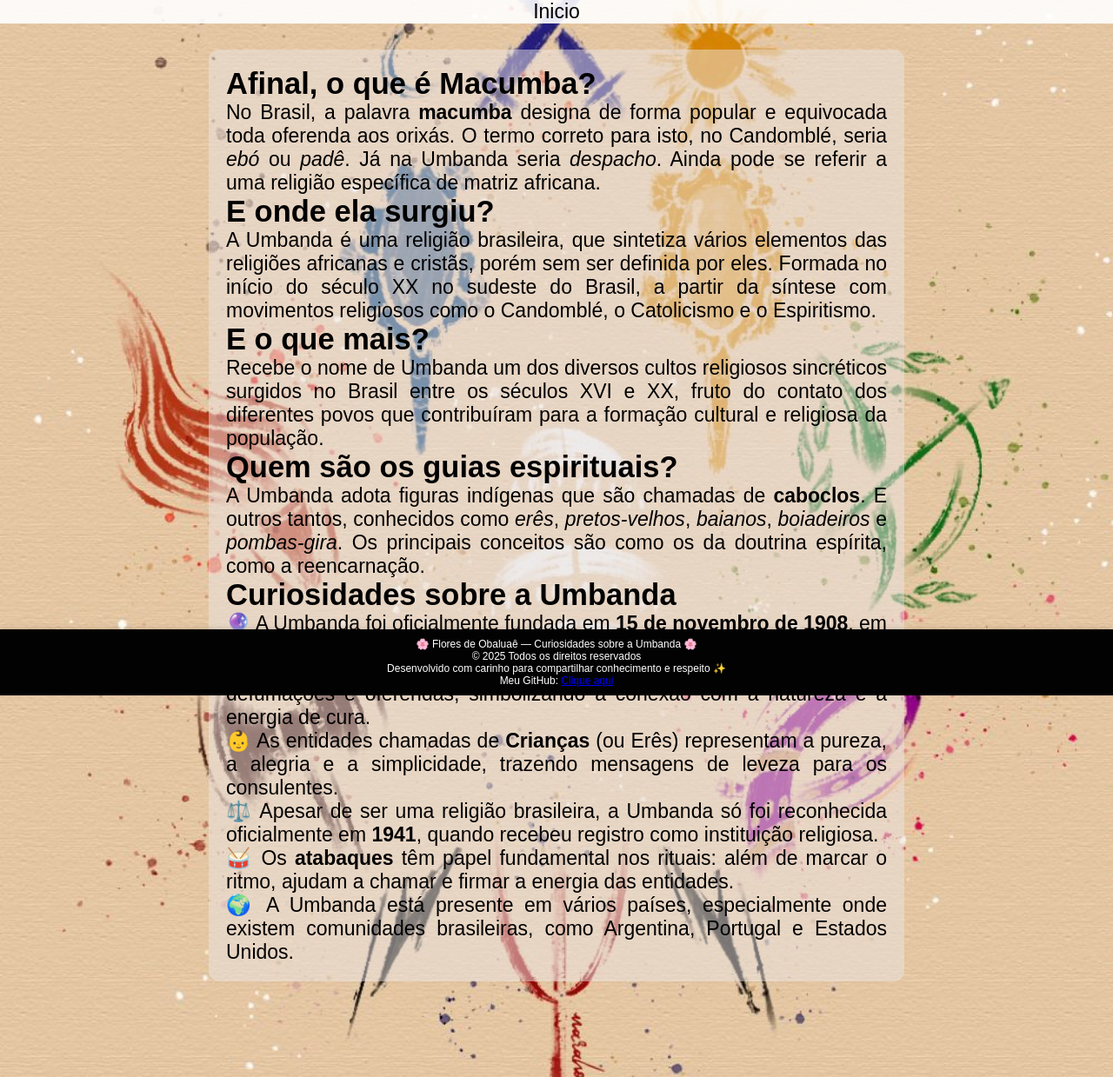
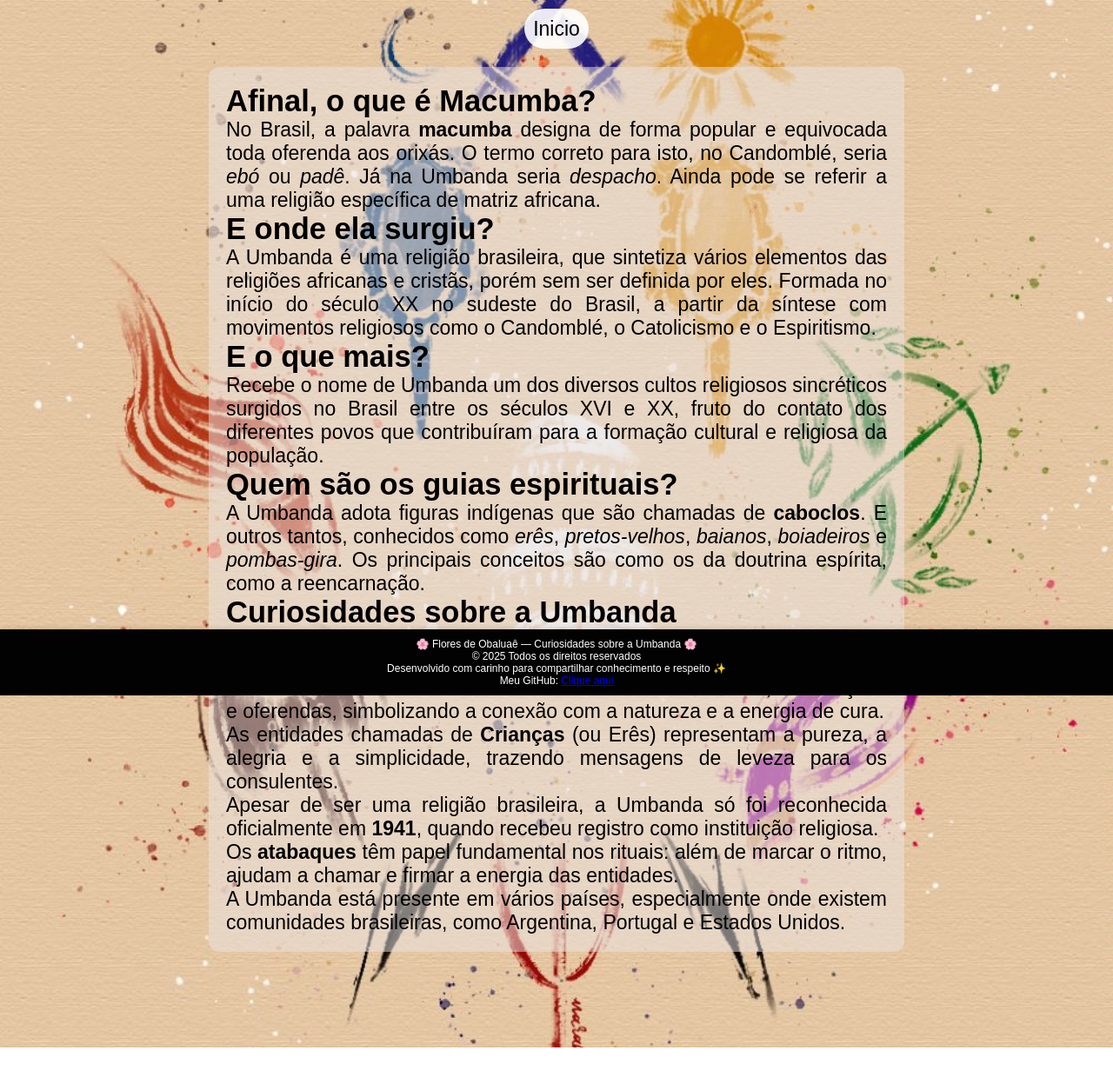
Before and after one commit to barbaranunesprogrammer/floresdeObaluae, a plain HTML site: page curiosidades.html in a window 1280 px wide. Shown: the whole page at 87% size. After the commit the page ends 1205 px from the top, so only its background shows below. Drawn offline with Linux system fonts and the light colour scheme.

Commit message:
upgrads css

```diff
--- a/css/curiosidades.css
+++ b/css/curiosidades.css
@@ -6,16 +6,20 @@
 }
 nav {
     width: 100%;
-    background-color: rgba(255, 255, 255, 0.9);
     position: sticky;
     top: 0;
     z-index: 1000;
+    margin-top: 20px;
 }
 
 
 nav a {
     text-decoration: none !important;
     color: #000;
+    background-color: rgba(255, 255, 255, 0.9);
+    padding: 10px;
+    border-radius: 25px;
+
 }
 
 nav ul {
--- a/css/linhas.css
+++ b/css/linhas.css
@@ -16,6 +16,7 @@ body {
     min-height: 100vh;
     padding-bottom: 120px;
     position: relative;
+    padding-top: 20px;
 }
 
 
@@ -31,10 +32,10 @@ body::before {
 }
 /* Navegação */
 nav{
-    padding: 10px 0;
-    text-align: center;
-    margin-bottom: 30px;
-    text-decoration: none;
+    width: 100%;
+    position: sticky;
+    top: 0;
+    z-index: 1000;
 
 }
 nav a {
--- a/css/orixas.css
+++ b/css/orixas.css
@@ -1,15 +1,11 @@
-/* =====================
-   RESET
-===================== */
+
 * {
   margin: 0;
   padding: 0;
   box-sizing: border-box;
 }
 
-/* =====================
-   BODY
-===================== */
+
 body {
   min-height: 100vh;
   display: flex;
@@ -26,12 +22,10 @@ body {
   background-size: cover;
 }
 
-/* =====================
-   CONTEÚDO PRINCIPAL
-===================== */
+
 .conteudo {
   width: 100%;
-  max-width: 1100px; /* largura do site */
+  max-width: 1100px;
   padding: 30px 20px;
 
   display: flex;
@@ -39,25 +33,32 @@ body {
   align-items: center;
 }
 
-/* =====================
-   NAV
-===================== */
+
 nav {
   width: 100%;
-  text-align: center;
-  margin-bottom: 30px;
+  position: sticky;
+  top: 0;
+  z-index: 1000;
+  margin-top: 20px;
+
+  display: flex;
+  justify-content: center;
 }
 
+
 nav a {
-  text-decoration: none;
-  font-weight: bold;
-  color: #1a237e;
-  font-size: 18px;
+  text-decoration: none !important;
+  color: #000;
+  background-color: rgba(255, 255, 255, 0.9);
+  padding: 10px;
+  border-radius: 25px;
+
+}
+nav a:hover{
+  background-color: #4b5320;
+color:#ffffff;
 }
 
-/* =====================
-   TÍTULOS
-===================== */
 h1 {
   font-size: 36px;
   margin-bottom: 25px;
@@ -76,9 +77,7 @@ h3 {
   text-align: center;
 }
 
-/* =====================
-   PARÁGRAFOS
-===================== */
+
 p {
   width: 100%;
   max-width: 900px;
@@ -93,7 +92,7 @@ p {
   text-align: justify;
 }
 
-/* Destaques */
+
 strong {
   color: #4b2e83;
 }
@@ -105,9 +104,7 @@ em {
   font-style: italic;
 }
 
-/* =====================
-   FOOTER
-===================== */
+
 footer {
     font-size: 12px;
     position: fixed;
@@ -122,7 +119,7 @@ footer {
     z-index: 1000;
 }
 
-/* PARÁGRAFOS DO FOOTER */
+
 footer .footer-p {
   margin: 6px 0;
   padding: 0;
@@ -141,11 +138,7 @@ footer a {
 
 
 
-/* =====================
-   RESPONSIVO
-===================== */
 
-/* TABLET */
 @media (max-width: 900px) {
   h1 {
     font-size: 30px;
@@ -164,7 +157,7 @@ footer a {
   }
 }
 
-/* MOBILE */
+
 @media (max-width: 600px) {
   body {
     font-size: 16px;
--- a/curiosidades.html
+++ b/curiosidades.html
@@ -23,12 +23,12 @@
   <p>A Umbanda adota figuras indígenas que são chamadas de <strong>caboclos</strong>. E outros tantos, conhecidos como <em>erês</em>, <em>pretos-velhos</em>, <em>baianos</em>, <em>boiadeiros</em> e <em>pombas-gira</em>. Os principais conceitos são como os da doutrina espírita, como a reencarnação.</p>
 
   <h2>Curiosidades sobre a Umbanda</h2>
-  <p>🔮 A Umbanda foi oficialmente fundada em <strong>15 de novembro de 1908</strong>, em Niterói (RJ), através do médium Zélio Fernandino de Moraes.</p>
-  <p>🌿 Uma das marcas da Umbanda é o uso de <strong>ervas</strong> em banhos, defumações e oferendas, simbolizando a conexão com a natureza e a energia de cura.</p>
-  <p>👶 As entidades chamadas de <strong>Crianças</strong> (ou Erês) representam a pureza, a alegria e a simplicidade, trazendo mensagens de leveza para os consulentes.</p>
-  <p>⚖️ Apesar de ser uma religião brasileira, a Umbanda só foi reconhecida oficialmente em <strong>1941</strong>, quando recebeu registro como instituição religiosa.</p>
-  <p>🥁 Os <strong>atabaques</strong> têm papel fundamental nos rituais: além de marcar o ritmo, ajudam a chamar e firmar a energia das entidades.</p>
-  <p>🌍 A Umbanda está presente em vários países, especialmente onde existem comunidades brasileiras, como Argentina, Portugal e Estados Unidos.</p>
+  <p> A Umbanda foi oficialmente fundada em <strong>15 de novembro de 1908</strong>, em Niterói (RJ), através do médium Zélio Fernandino de Moraes.</p>
+  <p> Uma das marcas da Umbanda é o uso de <strong>ervas</strong> em banhos, defumações e oferendas, simbolizando a conexão com a natureza e a energia de cura.</p>
+  <p> As entidades chamadas de <strong>Crianças</strong> (ou Erês) representam a pureza, a alegria e a simplicidade, trazendo mensagens de leveza para os consulentes.</p>
+  <p> Apesar de ser uma religião brasileira, a Umbanda só foi reconhecida oficialmente em <strong>1941</strong>, quando recebeu registro como instituição religiosa.</p>
+  <p> Os <strong>atabaques</strong> têm papel fundamental nos rituais: além de marcar o ritmo, ajudam a chamar e firmar a energia das entidades.</p>
+  <p> A Umbanda está presente em vários países, especialmente onde existem comunidades brasileiras, como Argentina, Portugal e Estados Unidos.</p>
 
 </section>
 
```
Also changed, not shown: css/style.css (+17 -4 lines), index.html (+5 -5 lines).
